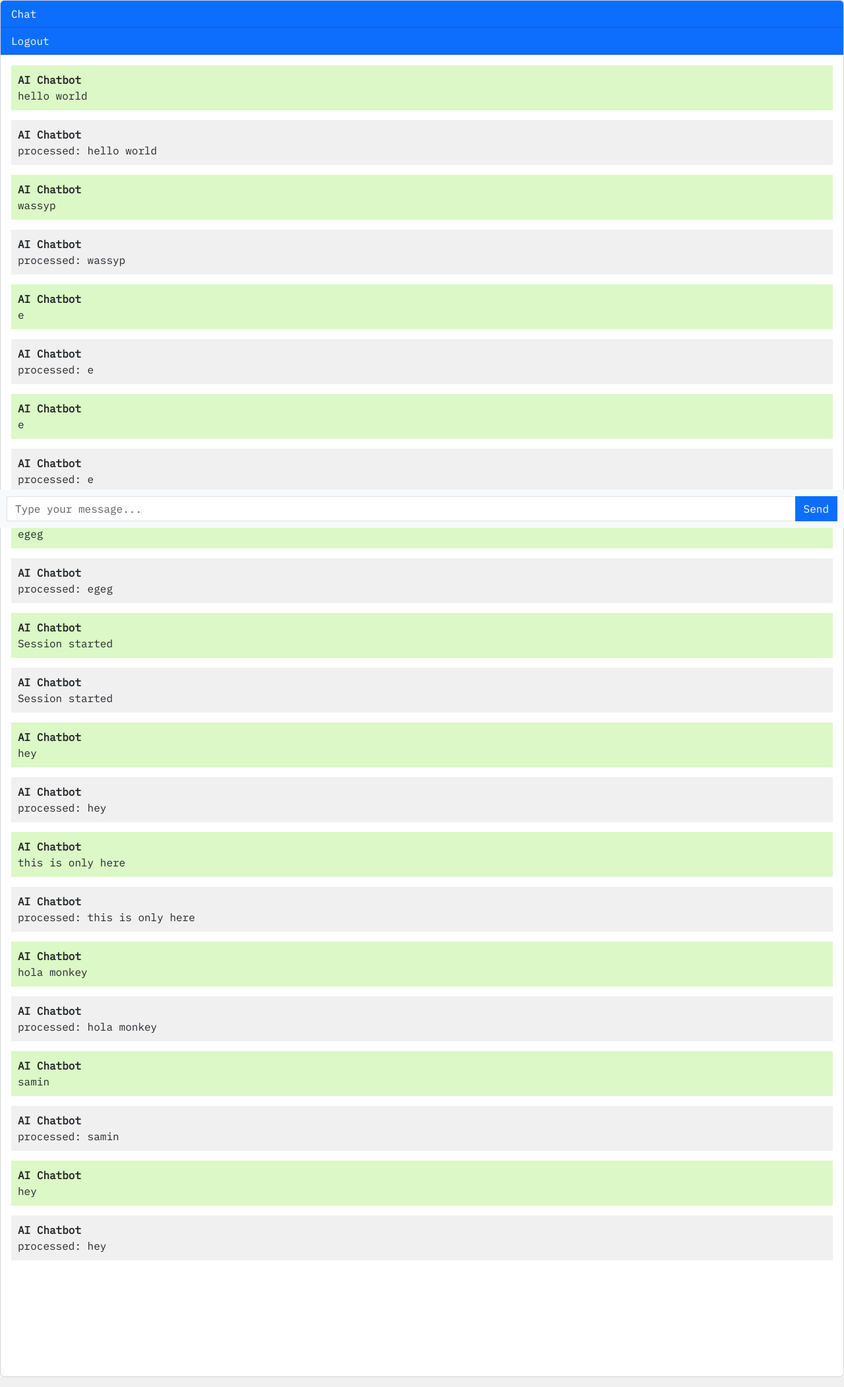
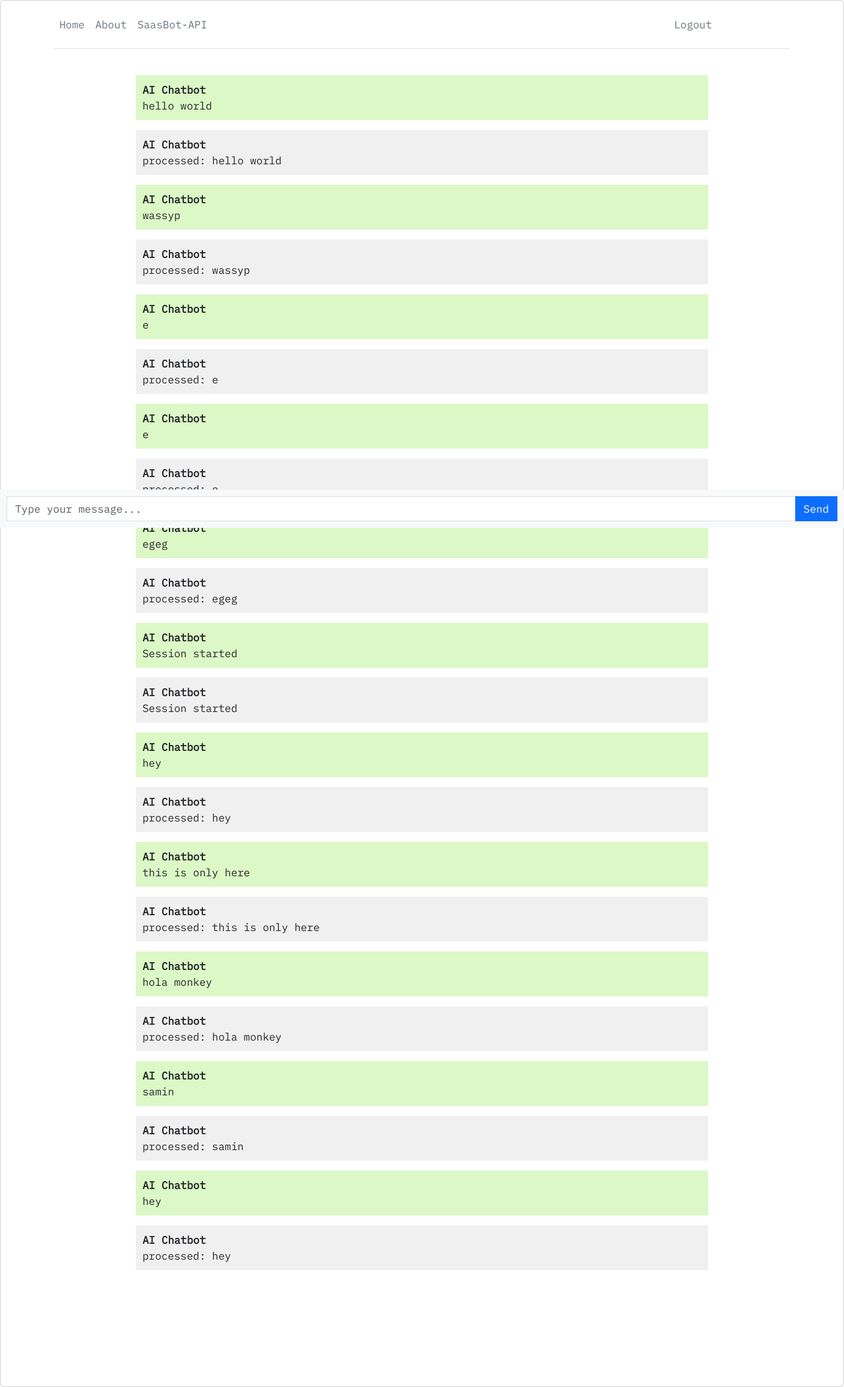
Before and after one commit to SaminSarker05/SaasBot, a Django app: page / in a window 1280 px wide. Shown: the whole page at 66% size. Run offline with Django 4.2, Linux system fonts and the light colour scheme; a user stored in the database is signed in; data comes from the database, SQL or seed files in the repository; both versions use the stored data as it was after the commit; some libraries are stand-ins or nearby versions.

Commit message:
new styling and header function

```diff
--- a/bot/templates/home.html
+++ b/bot/templates/home.html
@@ -59,6 +59,14 @@
       height: 100%;
       display: flex;
       flex-direction: column;
+      /* margin: auto;
+      width: 900px; */
+    }
+
+    .custom{
+      margin: auto;
+      width: 900px;
+
     }
   </style>
 {% endblock %}
@@ -69,15 +77,34 @@
 
 <div class="chat-container">
   <div class="card flex-grow-1">
-    <div class="card-header bg-primary text-white">Chat</div>
-    {% if user.is_authenticated %}
-    <div class="card-header bg-primary text-white"><a href="logout" style="text-decoration: none; color: white;">Logout</a></div>
-    {% else %}
-    <div class="card-header bg-primary text-white"><a href="login" style="text-decoration: none; color: white;">Login</a></div>
-    <div class="card-header bg-primary text-white"><a href="register" style="text-decoration: none; color: white;">Register</a></div>
-    {% endif %}
-    <div class="card-body messages-box">
+    <div class="container">
+      <header class="d-flex flex-wrap align-items-center justify-content-center justify-content-md-between py-3 mb-4 border-bottom">
 
+        <ul class="nav col-12 col-md-auto mb-2 justify-content-center mb-md-0">
+          <li><a href="#" class="nav-link px-2 link-secondary">Home</a></li>
+          <li><a href="#" class="nav-link px-2 link-secondary">About</a></li>
+          <li><a href="#" class="nav-link px-2 link-secondary">SaasBot-API</a></li>
+        </ul>
+
+        <div class="col-md-3 text-end">
+
+          <ul class="nav col-12 col-md-auto mb-2 justify-content-center mb-md-0">
+            {% if user.is_authenticated %}
+              <li><a href="logout" class="nav-link px-2 link-secondary">Logout</a></li>
+            {% else %}
+              <li><a href="#" class="nav-link px-2 link-secondary">Login</a></li>
+              <li><a href="#" class="nav-link px-2 link-secondary">Register</a></li>
+            {% endif %}
+
+          </ul>
+
+        </div>
+      </header>
+    </div>
+    <!-- <div class="card-header bg-primary text-white">Chat</div> -->
+
+
+    <div class="card-body messages-box custom">
 
       <ul class="list-unstyled messages-list">
         {% for chat in chats %}
@@ -106,16 +133,6 @@
           {% endif %}
         {% endfor %}
 
-        <!-- <li class="message received">
-          <div class="message-text">
-            <div class="message-sender">
-              <b>AI Chatbot</b>
-            </div>
-            <div class="message-content">
-              Hi, {{ user.username }} I am your AI Chatbot, you can ask me anything.
-            </div>
-          </div>
-        </li> -->
       </ul>
 
     </div>
@@ -188,10 +205,7 @@
         messageList.appendChild(messageItem);
       });
 
-
-
   })
-
 
 
 </script>
```
Also changed, not shown: bot/db.sqlite3.
